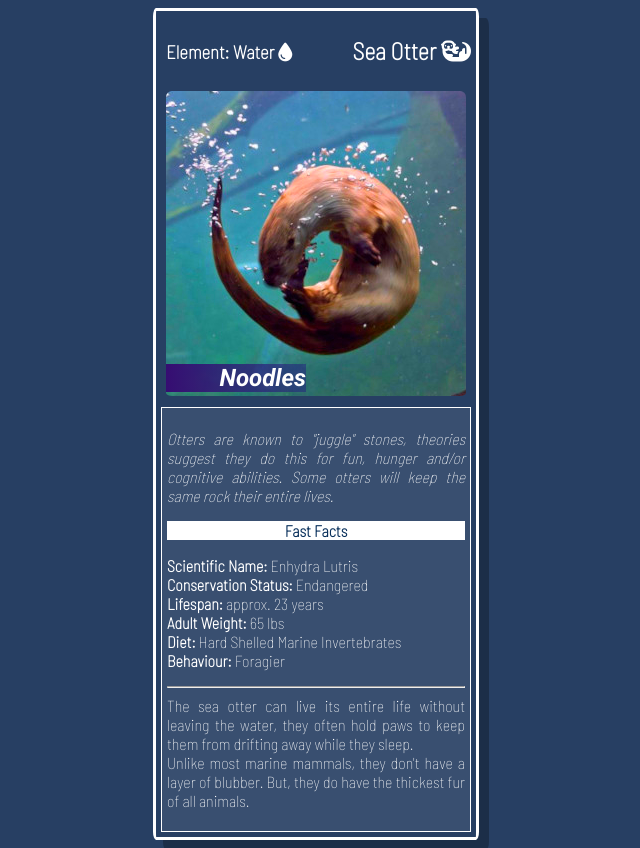
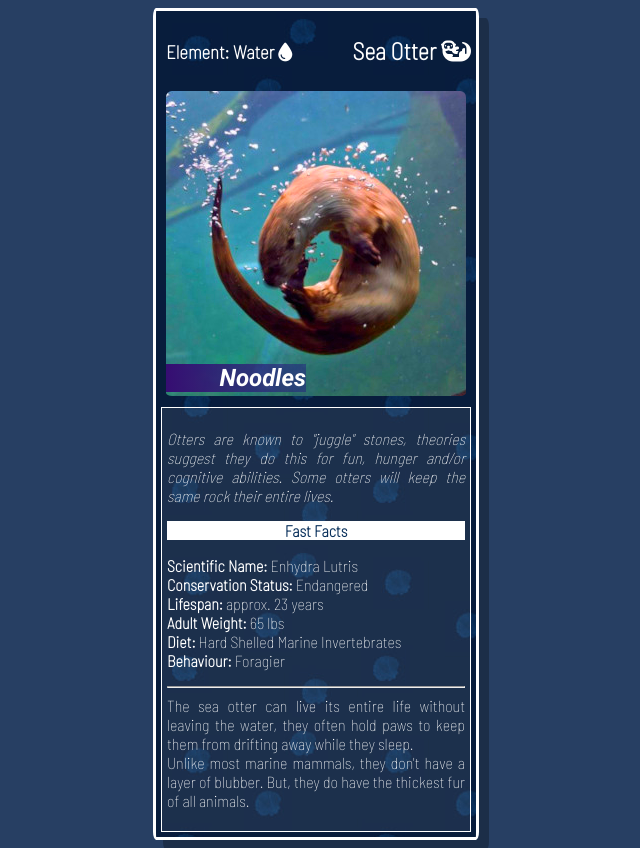
Before and after one commit to maggiedalke/Otter-Trading-Card, a plain HTML site: page index.html in a window 1280 px wide. Shown: the whole page, without its empty margins (324-964 px from the left). Drawn offline with Linux system fonts and the light colour scheme.

Commit message:
fixing file path to card background image.

```diff
--- a/css/styles.css
+++ b/css/styles.css
@@ -4,7 +4,7 @@ body {
 }
 
 div.card {
-  background-image: url(images/clam.jpg);
+  background-image: url(../images/clam.jpg);
   border: 3px solid #FFFFFF;
   box-shadow: 10px 10px #00000045;
   border-radius: 1%;
```
